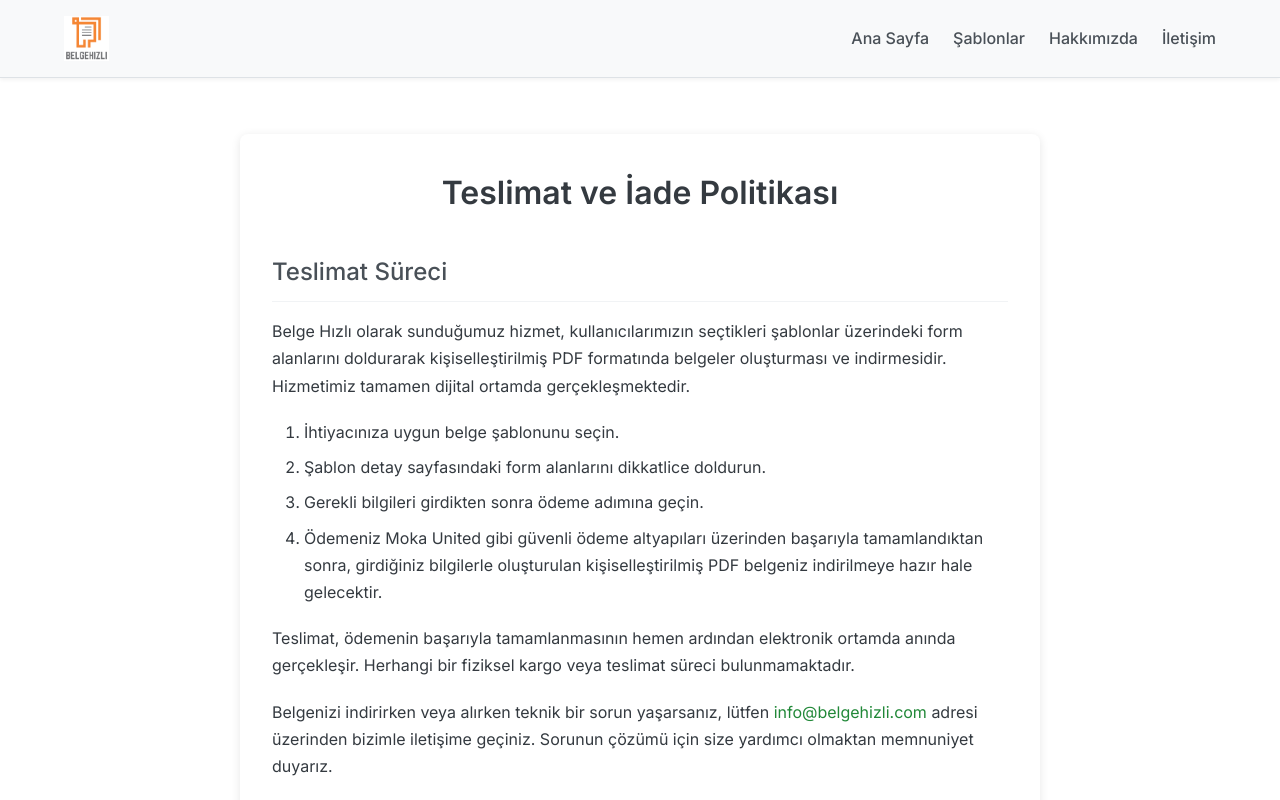
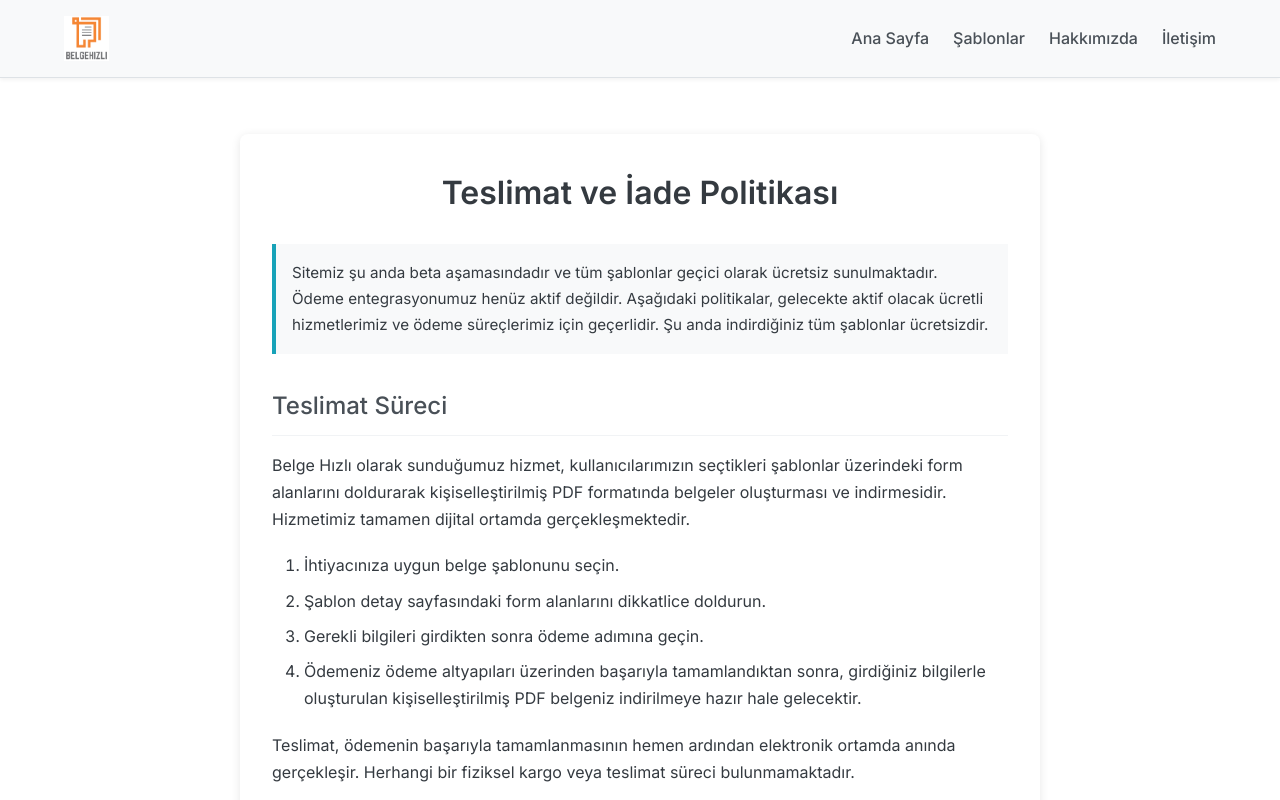
Before and after one commit to gorkemu/belge-hizli, a React (Vite) app in the folder frontend/: page /teslimat-iade in a window 1280 px wide. Shown: the top 800 px of the page. Built offline with nearby package versions, Linux system fonts and the light colour scheme; no server answers.

Commit message:
sayfaların beta aşamasında olduğu, şablonların şimdilik ücretsiz olduğu belirtildi, ödeme firma isimleri kaldırıldı

```diff
--- a/frontend/src/components/DeliveryReturn.jsx
+++ b/frontend/src/components/DeliveryReturn.jsx
@@ -14,6 +14,10 @@ function DeliveryReturn() {
     <div className={styles.container}>
       <h2 className={styles.title}>Teslimat ve İade Politikası</h2>
 
+      <p className={styles.importantNote}>
+                Sitemiz şu anda beta aşamasındadır ve tüm şablonlar geçici olarak ücretsiz sunulmaktadır. Ödeme entegrasyonumuz henüz aktif değildir. Aşağıdaki politikalar, gelecekte aktif olacak ücretli hizmetlerimiz ve ödeme süreçlerimiz için geçerlidir. Şu anda indirdiğiniz tüm şablonlar ücretsizdir.
+                </p>
+
       <h3 className={styles.sectionTitle}>Teslimat Süreci</h3>
       <p className={styles.paragraph}>
         {siteName} olarak sunduğumuz hizmet, kullanıcılarımızın seçtikleri şablonlar üzerindeki form alanlarını
@@ -25,8 +29,8 @@ function DeliveryReturn() {
         <li>İhtiyacınıza uygun belge şablonunu seçin.</li>
         <li>Şablon detay sayfasındaki form alanlarını dikkatlice doldurun.</li>
         <li>Gerekli bilgileri girdikten sonra ödeme adımına geçin.</li>
-        <li>Ödemeniz Moka United gibi güvenli ödeme altyapıları üzerinden başarıyla tamamlandıktan sonra,
-          girdiğiniz bilgilerle oluşturulan kişiselleştirilmiş PDF belgeniz indirilmeye hazır hale gelecektir.</li>
+        <li>{/* Ödemeniz Moka United gibi güvenli ödeme altyapıları üzerinden başarıyla tamamlandıktan sonra, */}
+          Ödemeniz ödeme altyapıları üzerinden başarıyla tamamlandıktan sonra, girdiğiniz bilgilerle oluşturulan kişiselleştirilmiş PDF belgeniz indirilmeye hazır hale gelecektir.</li>
       </ol>
       <p className={styles.paragraph}>
         Teslimat, ödemenin başarıyla tamamlanmasının hemen ardından elektronik ortamda anında gerçekleşir.
--- a/frontend/src/components/DeliveryReturn.module.css
+++ b/frontend/src/components/DeliveryReturn.module.css
@@ -80,3 +80,14 @@
 .exceptionNote a:hover {
   color: #218838;
 }
+
+/* Önemli Notlar */
+.importantNote,
+.warningNote {
+  margin-top: 1.5rem;
+  margin-bottom: 1.2rem;
+  padding: 1rem;
+  background-color: var(--gray-100);
+  border-left: 4px solid var(--secondary-color); /* importantNote mavi */
+  font-size: 0.95rem;
+}
--- a/frontend/src/components/PrivacyPolicy.jsx
+++ b/frontend/src/components/PrivacyPolicy.jsx
@@ -22,6 +22,10 @@ function PrivacyPolicy() {
     <div className={styles.container}>
       <h2 className={styles.title}>Gizlilik Politikası ve Aydınlatma Metni</h2>
       <p className={styles.lastUpdated}><strong>Son Güncelleme:</strong> {lastUpdateDate}</p>
+
+      <p className={styles.importantNote}>
+                Sitemiz şu anda beta aşamasındadır ve tüm şablonlar geçici olarak ücretsiz sunulmaktadır. Ödeme entegrasyonumuz henüz aktif değildir. Aşağıdaki politikalar, gelecekte aktif olacak ücretli hizmetlerimiz ve ödeme süreçlerimiz için geçerlidir. Şu anda indirdiğiniz tüm şablonlar ücretsizdir.
+                </p>
 
       <p className={styles.paragraph}>
         <strong> Belge Hızlı</strong> olarak (bundan sonra "{siteName}" veya "Biz" olarak anılacaktır),
@@ -56,7 +60,7 @@ function PrivacyPolicy() {
       <ul className={styles.purposeList}>
         <li>Hizmetlerimizin sunulması (belge şablonlarının doldurulması, PDF oluşturulması ve teslimi).</li>
         <li>Üyelik işlemlerinin gerçekleştirilmesi ve yönetilmesi.</li>
-        <li>Sipariş ve ödeme süreçlerinin yürütülmesi (Moka United gibi ödeme sağlayıcıları aracılığıyla).</li>
+        <li>Sipariş ve ödeme süreçlerinin yürütülmesi ({/* Moka United gibi */} Ödeme sağlayıcıları aracılığıyla).</li>
         <li>Sözleşmesel yükümlülüklerin yerine getirilmesi (Mesafeli Satış Sözleşmesi vb.).</li>
         <li>Müşteri hizmetleri ve destek taleplerinin karşılanması.</li>
         <li>Yasal yükümlülüklerin yerine getirilmesi (fatura düzenleme, yasal bildirimler vb.).</li>
@@ -82,7 +86,7 @@ function PrivacyPolicy() {
         gerekli güvenlik önlemleri alınarak aşağıdaki taraflara aktarılabilecektir:
       </p>
       <ul className={styles.purposeList}>
-        <li><strong>Ödeme Hizmeti Sağlayıcıları:</strong> Ödeme işlemlerinin güvenli bir şekilde gerçekleştirilmesi amacıyla Moka United gibi lisanslı ödeme kuruluşlarına.</li>
+        <li><strong>Ödeme Hizmeti Sağlayıcıları:</strong> Ödeme işlemlerinin güvenli bir şekilde gerçekleştirilmesi amacıyla {/*Moka United gibi */} lisanslı ödeme kuruluşlarına.</li>
         <li><strong>İş Ortakları ve Tedarikçiler:</strong> Hizmetlerin sunulması için destek alınan taraflar (örn: sunucu/hosting hizmeti, e-posta gönderim hizmeti, analitik hizmetleri).</li>
         <li><strong>Yetkili Kamu Kurum ve Kuruluşları:</strong> Yasal talepler doğrultusunda ve mevzuat gereği bilgi verilmesi gereken merciler (mahkemeler, savcılıklar vb.).</li>
         <li><strong>Hukuk ve Danışmanlık Büroları:</strong> Hukuki süreçlerin takibi veya danışmanlık alınması amacıyla sır saklama yükümlülüğü çerçevesinde.</li>
--- a/frontend/src/components/PrivacyPolicy.module.css
+++ b/frontend/src/components/PrivacyPolicy.module.css
@@ -92,3 +92,14 @@
 .linkList a:hover {
   color: #218838;
 }
+
+/* Önemli Notlar */
+.importantNote,
+.warningNote {
+  margin-top: 1.5rem;
+  margin-bottom: 1.2rem;
+  padding: 1rem;
+  background-color: var(--gray-100);
+  border-left: 4px solid var(--secondary-color); /* importantNote mavi */
+  font-size: 0.95rem;
+}
--- a/frontend/src/components/TemplateDetail.jsx
+++ b/frontend/src/components/TemplateDetail.jsx
@@ -175,7 +175,7 @@ function TemplateDetail() {
 
 				<h2 className={styles.title}>{template.name}</h2>
 				<p className={styles.description}>{template.description}</p>
-				{template.price > 0 && <p className={styles.price}>Fiyat: {template.price} TRY</p>}
+				{template.price > 0 && <p className={styles.price}>Fiyat: Bu şablon normalde {template.price} TRY. Şu an ücretsiz!</p>}
 
 				<div className={styles.editorContainer}>
 					{/* Sol Sütun: Dinamik Form */}
@@ -205,14 +205,14 @@ function TemplateDetail() {
 					</div>
 				</div>
 
-				 {/* Alt Kısım: Ödeme ve İndirme Butonu */}
+				 {/* Alt Kısım: Ödeme ve İndirme Butonu - ödeme entegrasyonu sonrasında değişecek: {loadingPayment ? 'İşleniyor...' : `Öde (${template.price || 0} TRY) ve İndir`} */}
 				 <div className={styles.paymentSection}>
 					 <button
 						 onClick={handlePayAndDownload}
 						 disabled={loadingPayment}
 						 className={styles.payDownloadButton}
 					 >
-						 {loadingPayment ? 'İşleniyor...' : `Öde (${template.price || 0} TRY) ve İndir`}
+						 {loadingPayment ? 'İşleniyor...' : `İndir ve E-posta Gönder`}
 					 </button>
 
 					 {showSuccessMessage && (
--- a/frontend/src/components/TermsOfService.jsx
+++ b/frontend/src/components/TermsOfService.jsx
@@ -23,6 +23,10 @@
         <div className={styles.container}>
           <h2 className={styles.title}>Kullanım Şartları ve Mesafeli Satış Sözleşmesi</h2>
           <p className={styles.lastUpdated}><strong>Son Güncelleme:</strong> {lastUpdateDate}</p>
+
+          <p className={styles.importantNote}>
+          Sitemiz şu anda beta aşamasındadır ve tüm şablonlar geçici olarak ücretsiz sunulmaktadır. Ödeme entegrasyonumuz henüz aktif değildir. Aşağıdaki politikalar, gelecekte aktif olacak ücretli hizmetlerimiz ve ödeme süreçlerimiz için geçerlidir. Şu anda indirdiğiniz tüm şablonlar ücretsizdir.
+          </p>
 
           <p className={styles.paragraph}>
             Lütfen <strong>{siteUrl}</strong> ("Site") adresinde sunulan hizmetleri kullanmadan önce bu Kullanım Şartları'nı ("Sözleşme") dikkatlice okuyunuz.
@@ -95,7 +99,7 @@
             6.1. Belirli şablonlardan PDF Belge oluşturma ve indirme hizmeti ücrete tabidir. Ücretler, ilgili şablonun sayfasında ve ödeme adımında açıkça belirtilir. Fiyatlara KDV dahildir.
           </p>
           <p className={styles.paragraph}>
-            6.2. Ödemeler, Site üzerinde belirtilen yöntemlerle (örn: Moka United aracılığıyla kredi kartı) yapılır. Kullanıcı, ödeme için verdiği bilgilerin doğru olduğunu kabul eder.
+            6.2. Ödemeler, Site üzerinde belirtilen yöntemlerle {/*(örn: Moka United aracılığıyla kredi kartı)*/} yapılır. Kullanıcı, ödeme için verdiği bilgilerin doğru olduğunu kabul eder.
           </p>
           <p className={styles.paragraph}>
             6.3. Başarılı ödeme sonrası, oluşturulan PDF Belge indirmeye hazır hale gelir ve/veya Kullanıcının belirttiği e-posta adresine gönderilebilir.
```
